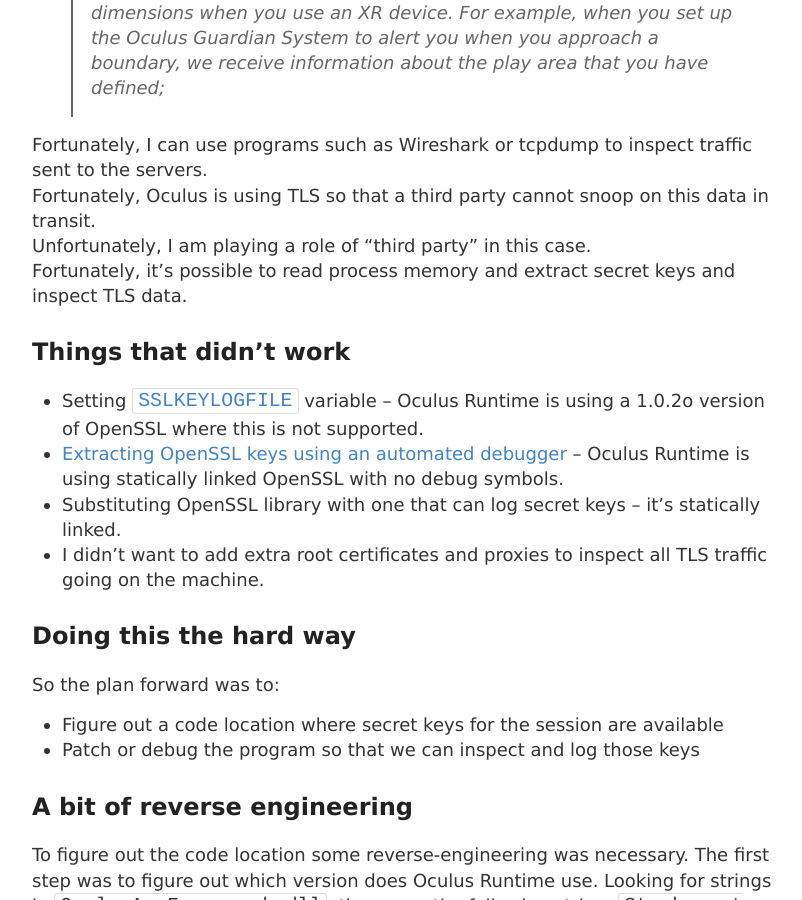
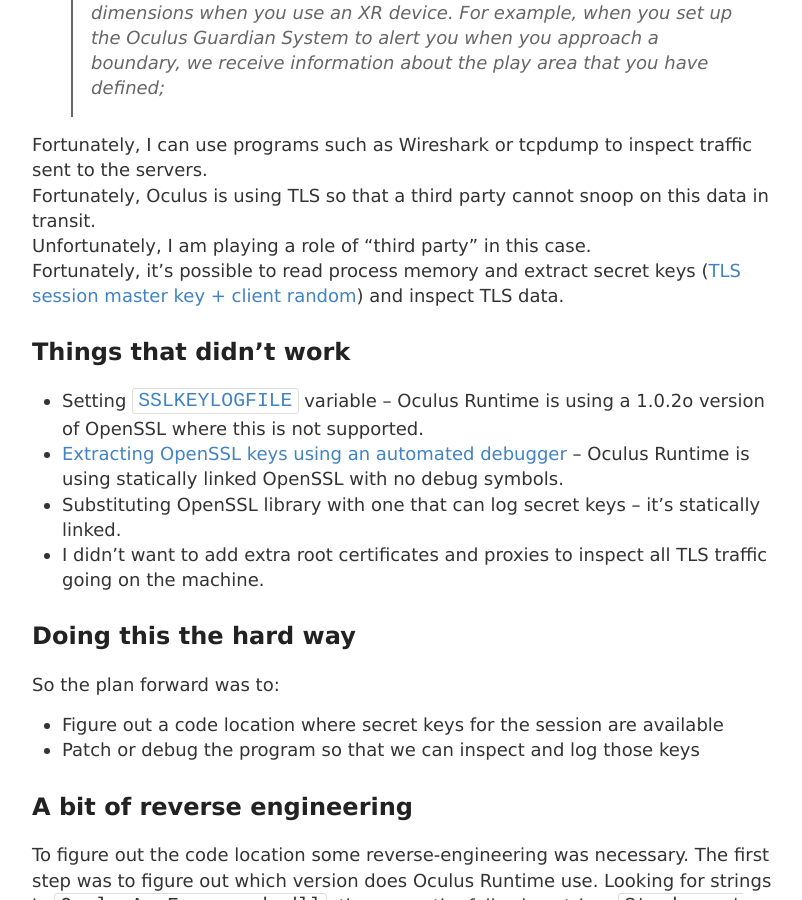
Before and after one commit to m1el/m1el.github.io, a Jekyll site: the page built from _posts/2020-04-11-oculus-tls.md, in a window 1280 px wide and 900 px high, scrolled down 667 px. Shown: the whole window, without its empty margins (238-1040 px from the left). Built offline with Jekyll 4.4.1, drawn with Linux system fonts in a browser that asks for light colours.

Commit message:
added link explaining Master Key and Client Random

```diff
--- a/_posts/2020-04-11-oculus-tls.md
+++ b/_posts/2020-04-11-oculus-tls.md
@@ -21,7 +21,7 @@
 Fortunately, I can use programs such as Wireshark or tcpdump to inspect traffic sent to the servers.
 Fortunately, Oculus is using TLS so that a third party cannot snoop on this data in transit.
 Unfortunately, I am playing a role of "third party" in this case.
-Fortunately, it's possible to read process memory and extract secret keys and inspect TLS data.
+Fortunately, it's possible to read process memory and extract secret keys ([TLS session master key + client random][mozilla-ssl-keylog]) and inspect TLS data.
 
 ## Things that didn't work
 
```
